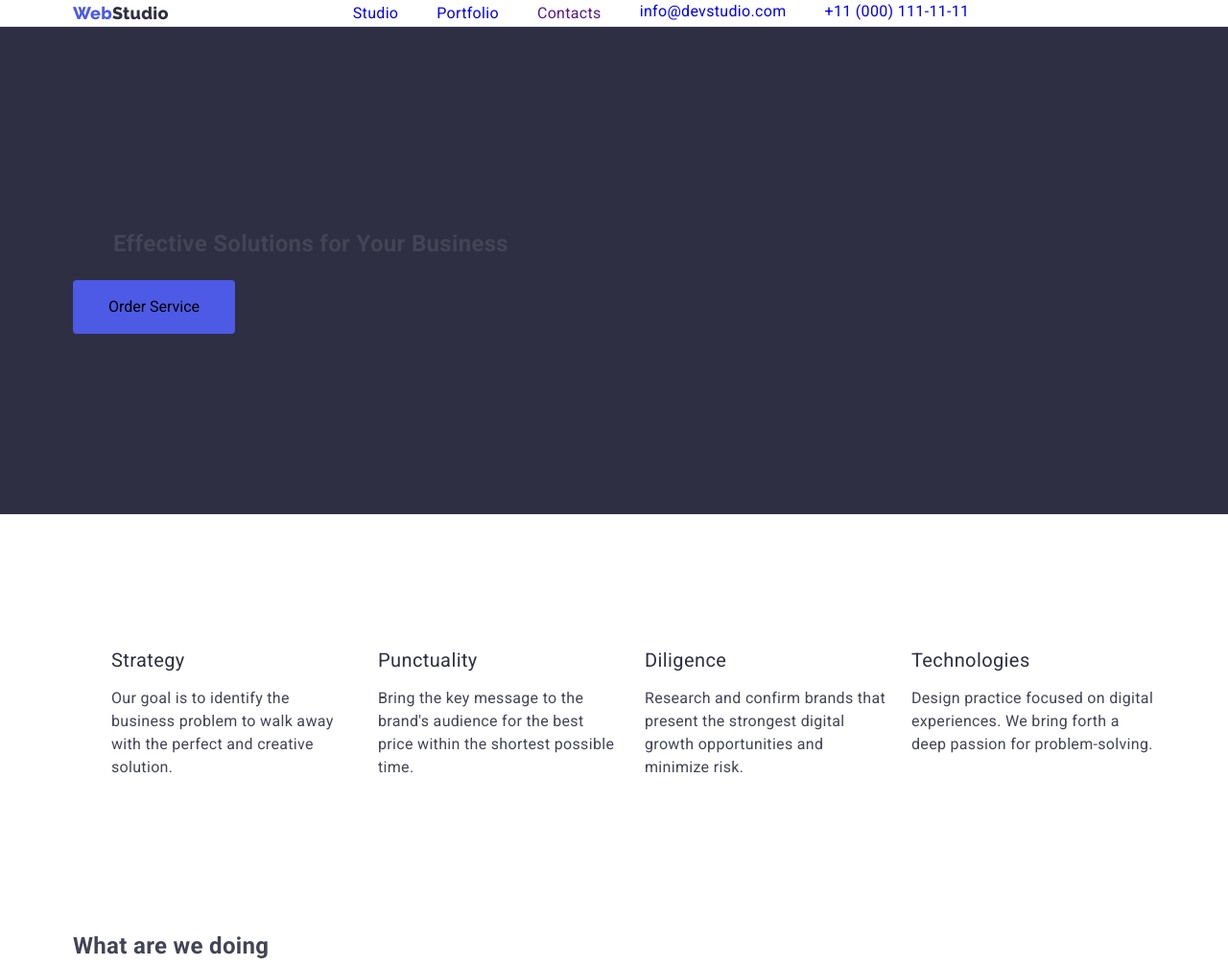
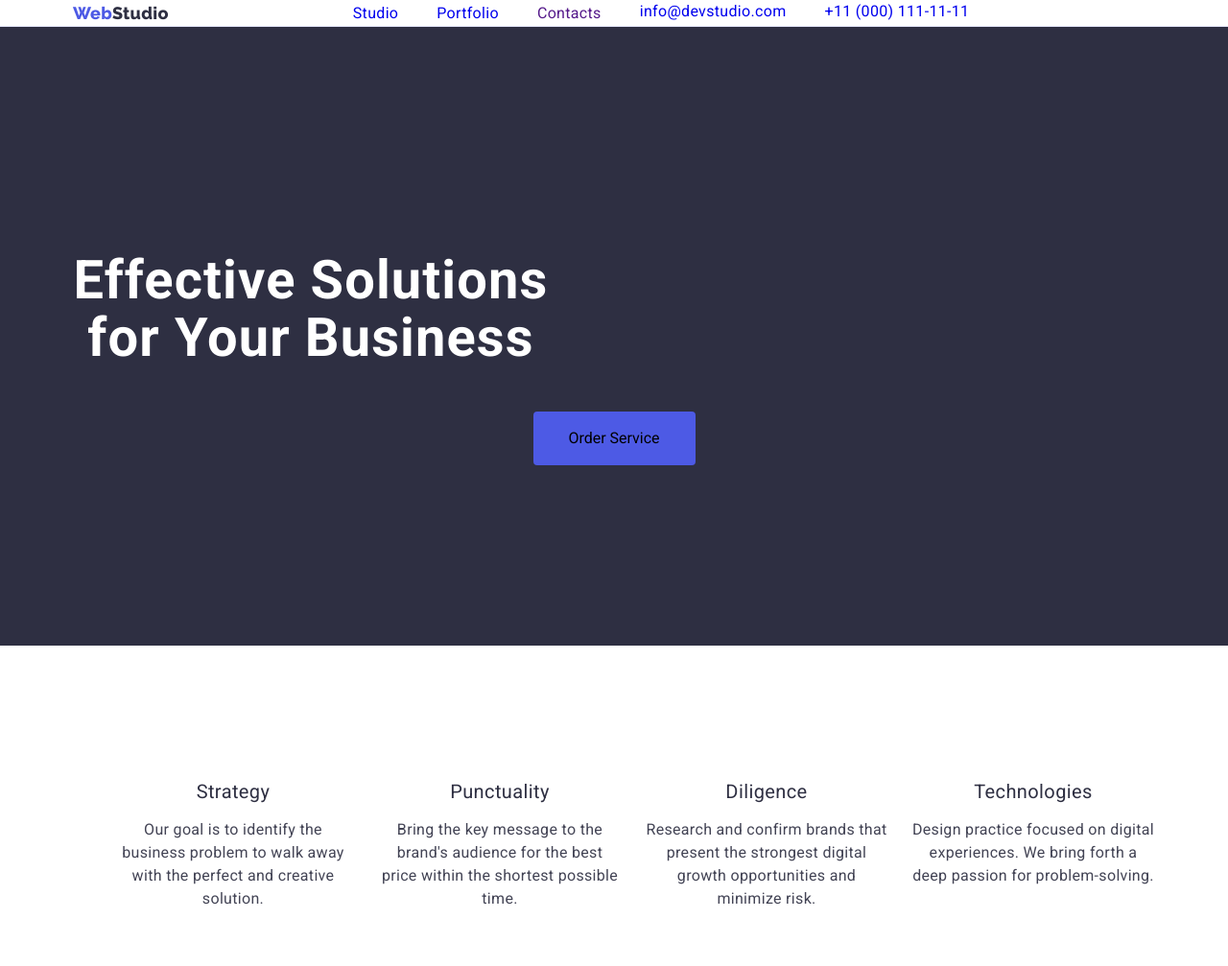
Before and after one commit to YakubovskaYuliya/goit-markup-hw-03, a plain HTML site: page index.html in a window 1280 px wide. Shown: the top 1007 px of the page at 96% size. Drawn offline with nearby package versions, Linux system fonts and the light colour scheme.

Commit message:
text-align-center

```diff
--- a/css/style.css
+++ b/css/style.css
@@ -129,6 +129,7 @@ img {
     padding-left: 15px;
     padding-right: 15px;
     width: 1158px;
+    text-align: center;
 
 
 }
@@ -140,17 +141,28 @@ img {
     background-color: var(--title-text-color);
     text-align: center;
 
+
 }
 
 .hero-title {
     max-width: 496px;
+    color: #ffffff;
+    font-family: 'Roboto';
+    font-style: normal;
+    font-weight: 700;
+    font-size: 56px;
+    line-height: 60px;
+    text-align: center;
+    letter-spacing: 0.02em;
+
+
 
 
 }
 
 .button {
     display: block;
-    margin: center;
+    margin: 0 auto;
     min-width: 169px;
     height: 56px;
     border: none;
```
